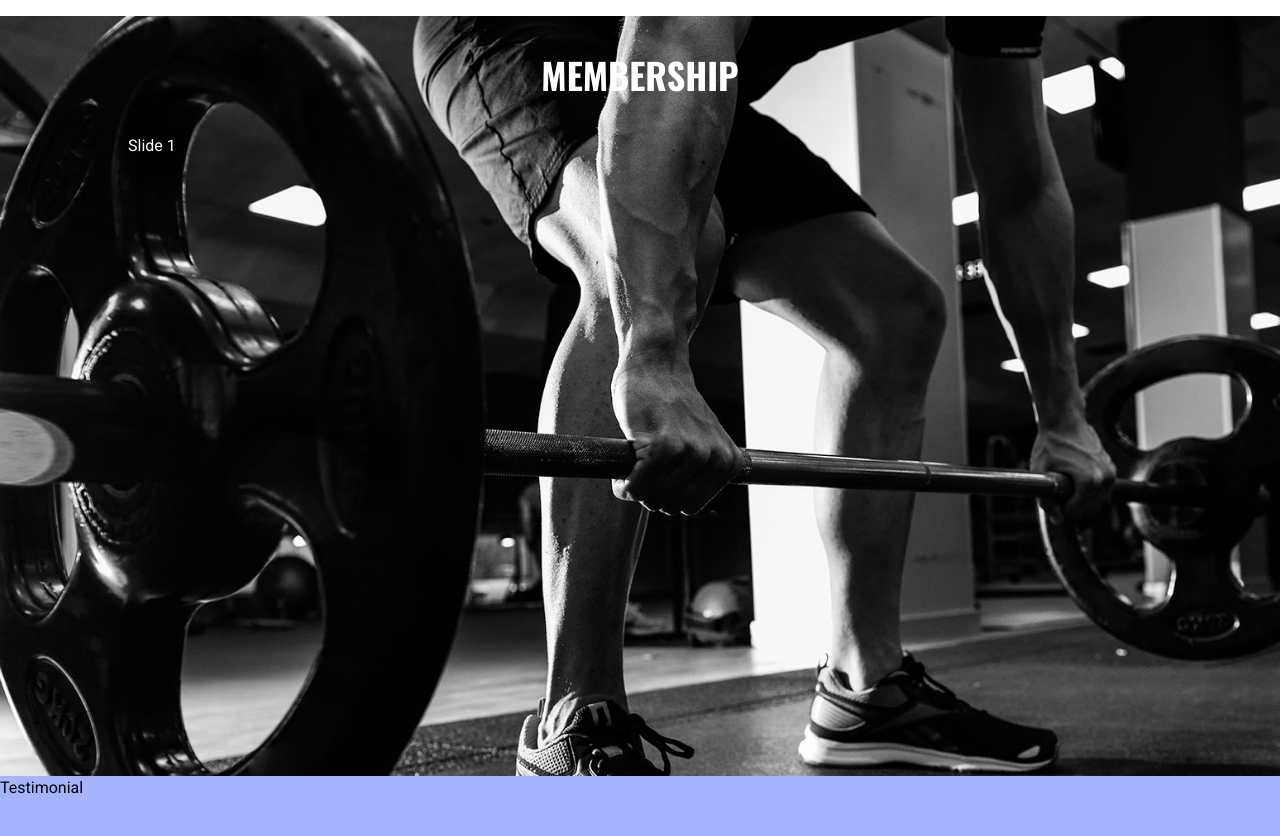
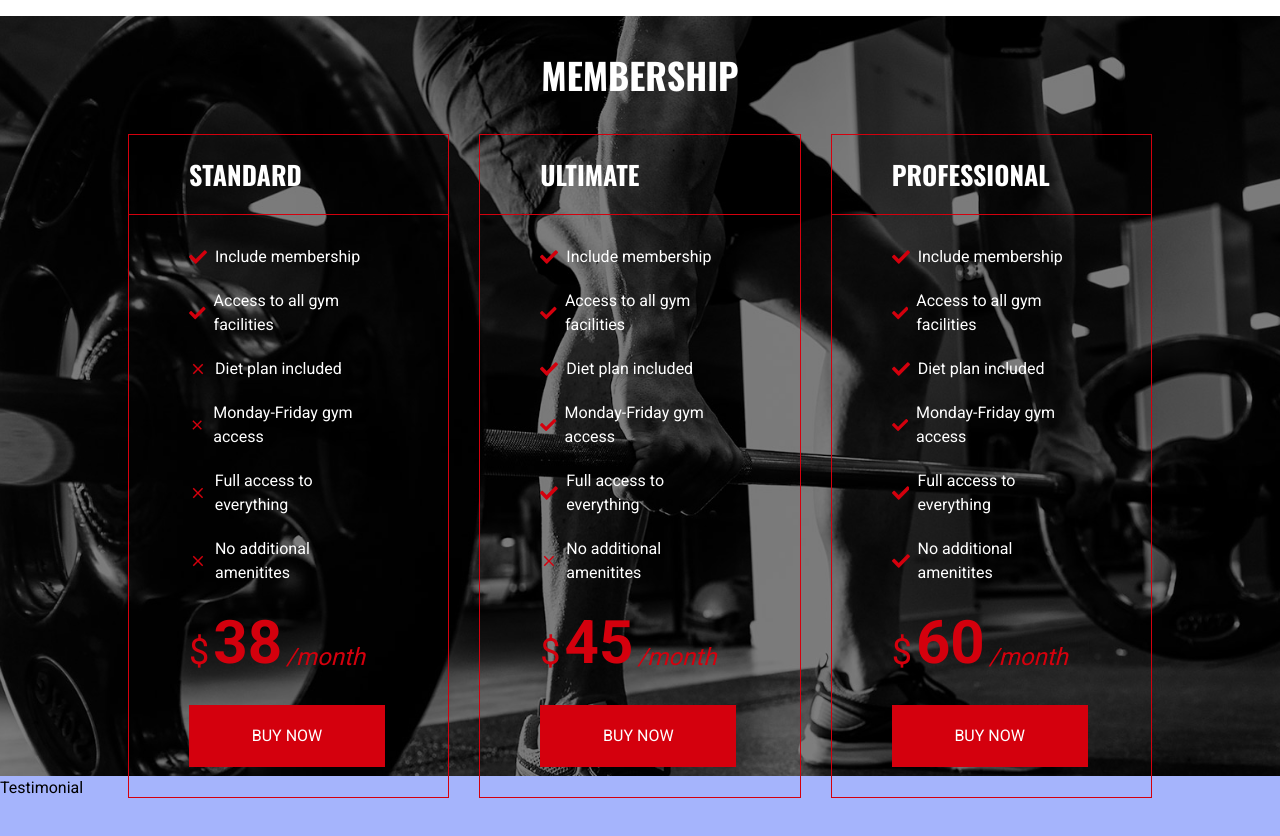
Before and after one commit to deadmanShadow/fitphysique-spa-gym, a Next.js app: page / in a window 1280 px wide. Shown: the part 4800-5636 px from the top of the page. Built offline with nearby package versions, Linux system fonts and the light colour scheme.

Commit message:
embership

```diff
--- a/components/Membership.tsx
+++ b/components/Membership.tsx
@@ -1,19 +1,37 @@
 "use client";
+import { fadeIn } from "@/lib/variants";
+import { motion } from "framer-motion";
 import MembershipSlider from "./MembershipSlider";
 
 const Membership = () => {
   return (
-    <section
-      className="py-8 xl:py-0 lg:h-[95vh] bg-membership bg-cover bg-center relative"
+    <motion.section
+      variants={fadeIn("up", 0.2)}
+      initial="hidden"
+      whileInView={"show"}
+      viewport={{ once: false, amount: 0.2 }}
+      className="py-8 xl:py-0 lg:h-[95vh] bg-membership bg-cover bg-center relative before:w-full before:h-full before:bg-black/50 before:absolute before:top-0 before:z-10"
       id="prices"
     >
       <div className="container max-auto px-0 text-white h-full flex flex-col xl:pt-24 relative z-20">
-        <h2 className="h2 text-white text-center mb-8">Membership</h2>
-        <div>
+        <motion.h2
+          variants={fadeIn("up", 0.4)}
+          initial="hidden"
+          whileInView={"show"}
+          className="h2 text-white text-center mb-8"
+        >
+          Membership
+        </motion.h2>
+        <motion.div
+          variants={fadeIn("up", 0.6)}
+          initial="hidden"
+          whileInView={"show"}
+          viewport={{ once: false, amount: 0.2 }}
+        >
           <MembershipSlider />
-        </div>
+        </motion.div>
       </div>
-    </section>
+    </motion.section>
   );
 };
 
--- a/components/MembershipSlider.tsx
+++ b/components/MembershipSlider.tsx
@@ -6,6 +6,8 @@
 
 import "swiper/css";
 import "swiper/css/pagination";
+import { Pagination } from "swiper/modules";
+import CustomButton from "./CustomButton";
 
 // membership data
 const memberShipsData = [
@@ -30,6 +32,66 @@
         text: "Monday-Friday gym access",
       },
       {
+        icon: MdClose,
+        text: "Full access to everything",
+      },
+      {
+        icon: MdClose,
+        text: "No additional amenitites",
+      },
+    ],
+  },
+  {
+    title: "Ultimate",
+    price: "45",
+    benefits: [
+      {
+        icon: FaCheck,
+        text: "Include membership",
+      },
+      {
+        icon: FaCheck,
+        text: "Access to all gym facilities",
+      },
+      {
+        icon: FaCheck,
+        text: "Diet plan included",
+      },
+      {
+        icon: FaCheck,
+        text: "Monday-Friday gym access",
+      },
+      {
+        icon: FaCheck,
+        text: "Full access to everything",
+      },
+      {
+        icon: MdClose,
+        text: "No additional amenitites",
+      },
+    ],
+  },
+  {
+    title: "Professional",
+    price: "60",
+    benefits: [
+      {
+        icon: FaCheck,
+        text: "Include membership",
+      },
+      {
+        icon: FaCheck,
+        text: "Access to all gym facilities",
+      },
+      {
+        icon: FaCheck,
+        text: "Diet plan included",
+      },
+      {
+        icon: FaCheck,
+        text: "Monday-Friday gym access",
+      },
+      {
         icon: FaCheck,
         text: "Full access to everything",
       },
@@ -43,9 +105,58 @@
 
 const MembershipSlider = () => {
   return (
-    <Swiper>
-      <SwiperSlide>Slide 1</SwiperSlide>
-      <SwiperSlide>Slide 2</SwiperSlide>
+    <Swiper
+      slidesPerView={1}
+      modules={[Pagination]}
+      pagination={{
+        clickable: true,
+      }}
+      breakpoints={{
+        768: {
+          slidesPerView: 2,
+          spaceBetween: 30,
+        },
+        1024: {
+          slidesPerView: 3,
+          spaceBetween: 30,
+        },
+      }}
+      className="min-h-[680px]"
+    >
+      {memberShipsData.map((item, index) => {
+        return (
+          <SwiperSlide key={index}>
+            <div className="border border-accent hover:bg-primary-300/80 transition-all duration-300 w-full max-w-sm xl:max-w-none mx-auto">
+              <div className="py-5 px-[60px] border-b border-accent">
+                <h4 className="h4">{item.title}</h4>
+              </div>
+              {/* benefits */}
+              <div className="py-[30px] px-[60px]">
+                <ul className="flex flex-col gap-5 mb-7">
+                  {item.benefits.map((item, index) => {
+                    return (
+                      <li className="flex items-center gap-2" key={index}>
+                        <item.icon className="text-accent text-lg" />
+                        {item.text}
+                      </li>
+                    );
+                  })}
+                </ul>
+                {/* prices */}
+                <p className="text-accent mb-8 flex gap-1 items-center">
+                  <sub className="text-4xl">$</sub>
+                  <strong className="text-6xl">{item.price}</strong>
+                  <em className="self-end text-2xl">/month</em>
+                </p>
+                <CustomButton
+                  containerStyles="w-[196px] h-[62px]"
+                  text="Buy Now"
+                />
+              </div>
+            </div>
+          </SwiperSlide>
+        );
+      })}
     </Swiper>
   );
 };
```
